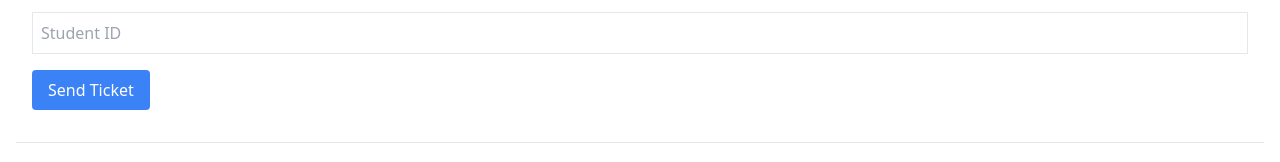
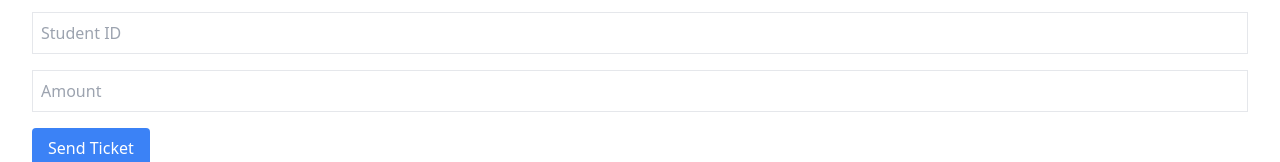
Before and after one commit to khoa288/ticket-manager-ui, a React (Vite) app: page /dashboard in a window 1280 px wide. Shown: the part 285-447 px from the top of the page. Built offline with nearby package versions, Linux system fonts and the light colour scheme; no server answers.

Commit message:
feat: update UI

```diff
--- a/src/components/SendTicketForm.jsx
+++ b/src/components/SendTicketForm.jsx
@@ -6,21 +6,21 @@ const SendTicketForm = () => {
 	const [name, setName] = useState("");
 	const [email, setEmail] = useState("");
 	const [studentId, setStudentId] = useState("");
-	// const [amount, setAmount] = useState("");
+	const [amount, setAmount] = useState("");
 	const [loading, setLoading] = useState(false);
 
 	const handleSubmit = async (e) => {
 		e.preventDefault();
 		try {
 			setLoading(true);
-			const url = `${variables.DOMAIN}/tickets/sendTicket`;
+			const url = `${variables.DOMAIN}/tickets/sendMultipleTickets`;
 			const response = await axios.post(
 				url,
 				{
 					name,
 					email,
 					studentId,
-					// amount,
+					amount,
 				},
 				{
 					withCredentials: true,
@@ -73,13 +73,13 @@ const SendTicketForm = () => {
 						onChange={(e) => setStudentId(e.target.value)}
 						className="border p-2 w-full"
 					/>
-					{/* <input
+					<input
 						type="number"
 						placeholder="Amount"
 						value={amount}
 						onChange={(e) => setAmount(e.target.value)}
 						className="border p-2 w-full"
-					/> */}
+					/>
 					<button
 						type="submit"
 						className="bg-blue-500 text-white py-2 px-4 mt-2 hover:bg-blue-600 transition duration-300 rounded"
```
